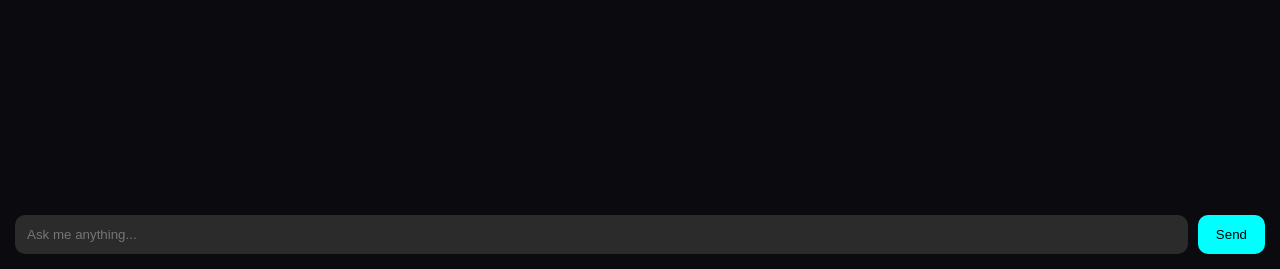
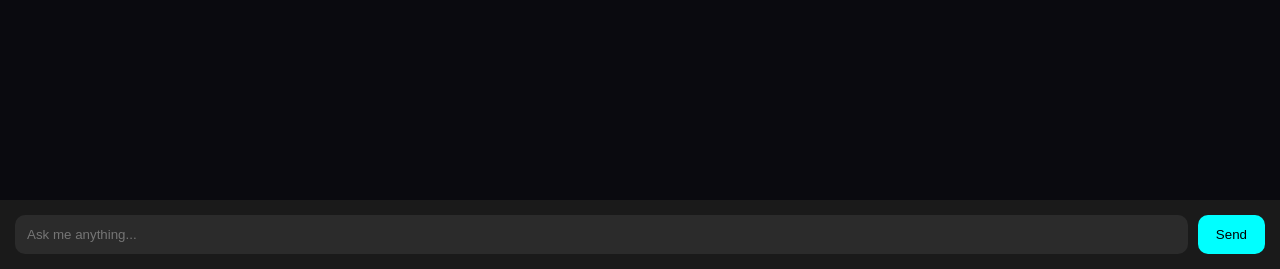
Before and after one commit to MidTechck/MidTechAI-Fresh, a Flask app: page / in a window 1280 px wide. Shown: the part 531-800 px from the top of the page. Run offline with Flask 3, Linux system fonts and the light colour scheme.

Commit message:
Fixed typing animation and input box

```diff
--- a/templates/index.html
+++ b/templates/index.html
@@ -11,7 +11,6 @@
             display:flex;
             flex-direction:column;
             height:100vh;
-            overflow:hidden;
         }
 
         header{
@@ -76,7 +75,7 @@
         #inputArea{
             display:flex;
             padding:15px;
-            background:#0a0a0f;
+            background:#1a1a1a;
         }
 
         input{
@@ -134,13 +133,14 @@
     addMessage(msg,"user");
     input.value="";
 
+    // Show typing animation
     const typingDiv=document.getElementById("typing");
     typingDiv.style.display="flex";
 
-    // Wait 1.2s animation before showing AI
+    // Wait 1.2s animation
     await sleep(1200);
 
-    // Remove typing dots
+    // Hide typing dots
     typingDiv.style.display="none";
 
     try{
```
